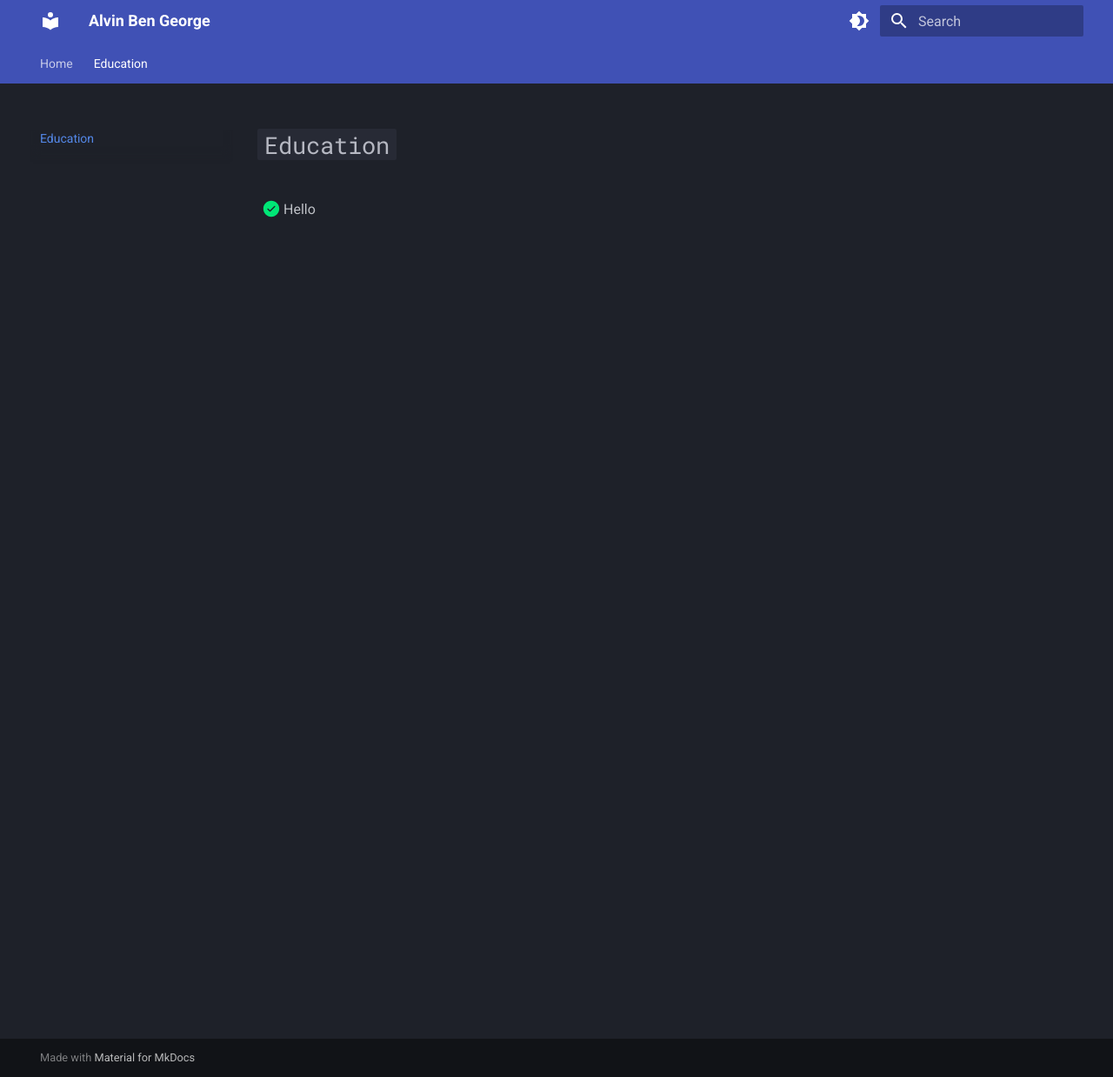
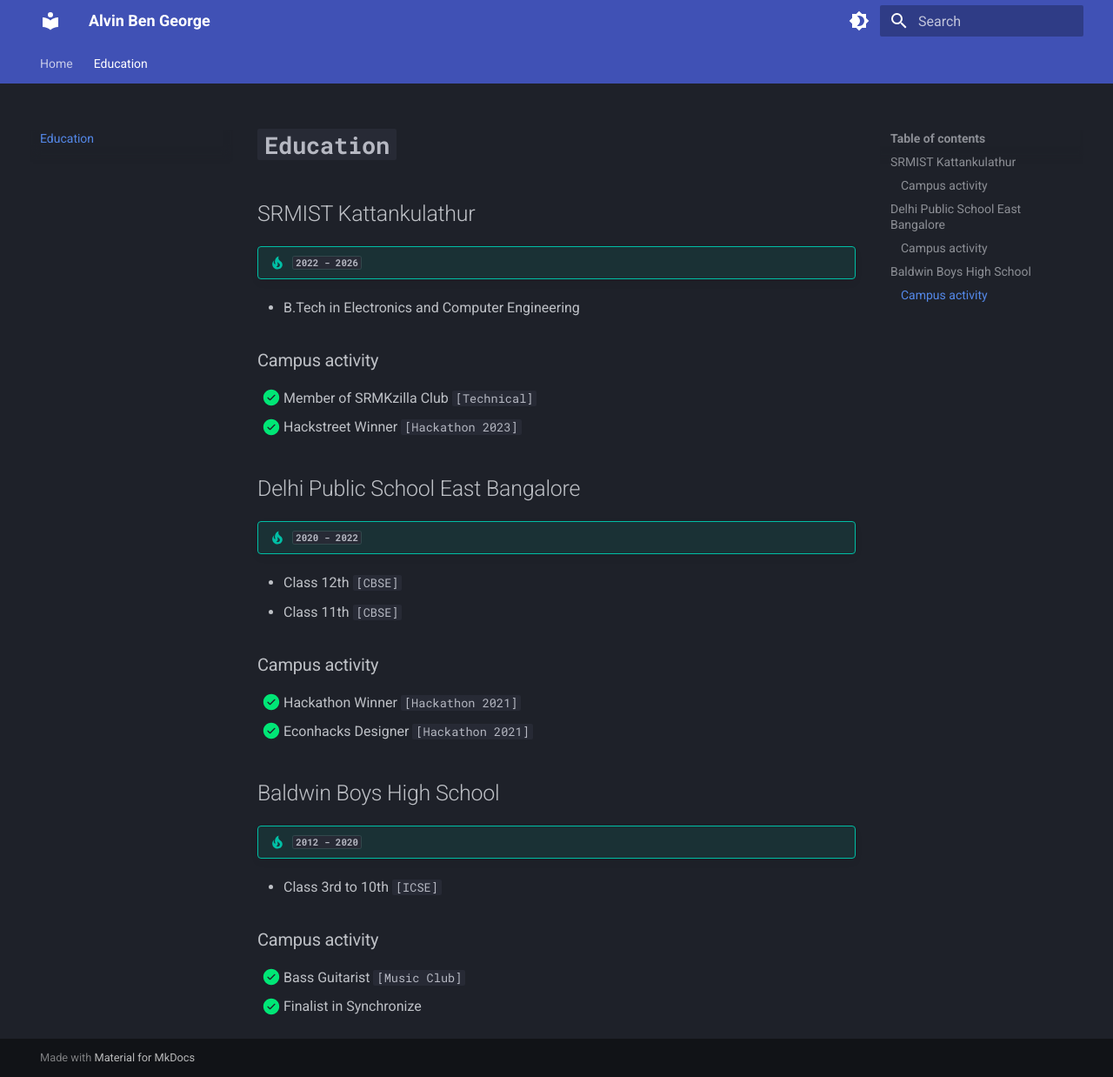
Before and after one commit to Ackerman77i/ackerman77i.github.io, an MkDocs documentation site: the page built from docs/education.md, in a window 1280 px wide and 1238 px high. Shown: the whole window at 87% size. Built offline with MkDocs 1.6.1 and Material for MkDocs 9.7.7, drawn with Linux system fonts in a browser that asks for light colours.

Commit message:
Added more content

```diff
--- a/docs/education.md
+++ b/docs/education.md
@@ -1,3 +1,27 @@
-# `Education`
+# __`Education`__
 
-- [x] Hello
+## SRMIST Kattankulathur
+
+!!!tip " `2022 - 2026` "
+- B.Tech in Electronics and Computer Engineering
+
+### Campus activity
+- [x] Member of SRMKzilla Club `[Technical]`
+- [x] Hackstreet Winner `[Hackathon 2023]`
+
+## Delhi Public School East Bangalore
+!!!tip "`2020 - 2022`"
+- Class 12th `[CBSE]`
+- Class 11th `[CBSE]`
+
+### Campus activity
+- [x] Hackathon Winner `[Hackathon 2021]`
+- [x] Econhacks Designer `[Hackathon 2021]`
+
+## Baldwin Boys High School
+!!!tip "`2012 - 2020`"
+- Class 3rd to 10th `[ICSE]`
+
+### Campus activity
+- [x] Bass Guitarist `[Music Club]`
+- [x] Finalist in Synchronize
```
Also changed, not shown: docs/index.md (+5 -15 lines).
